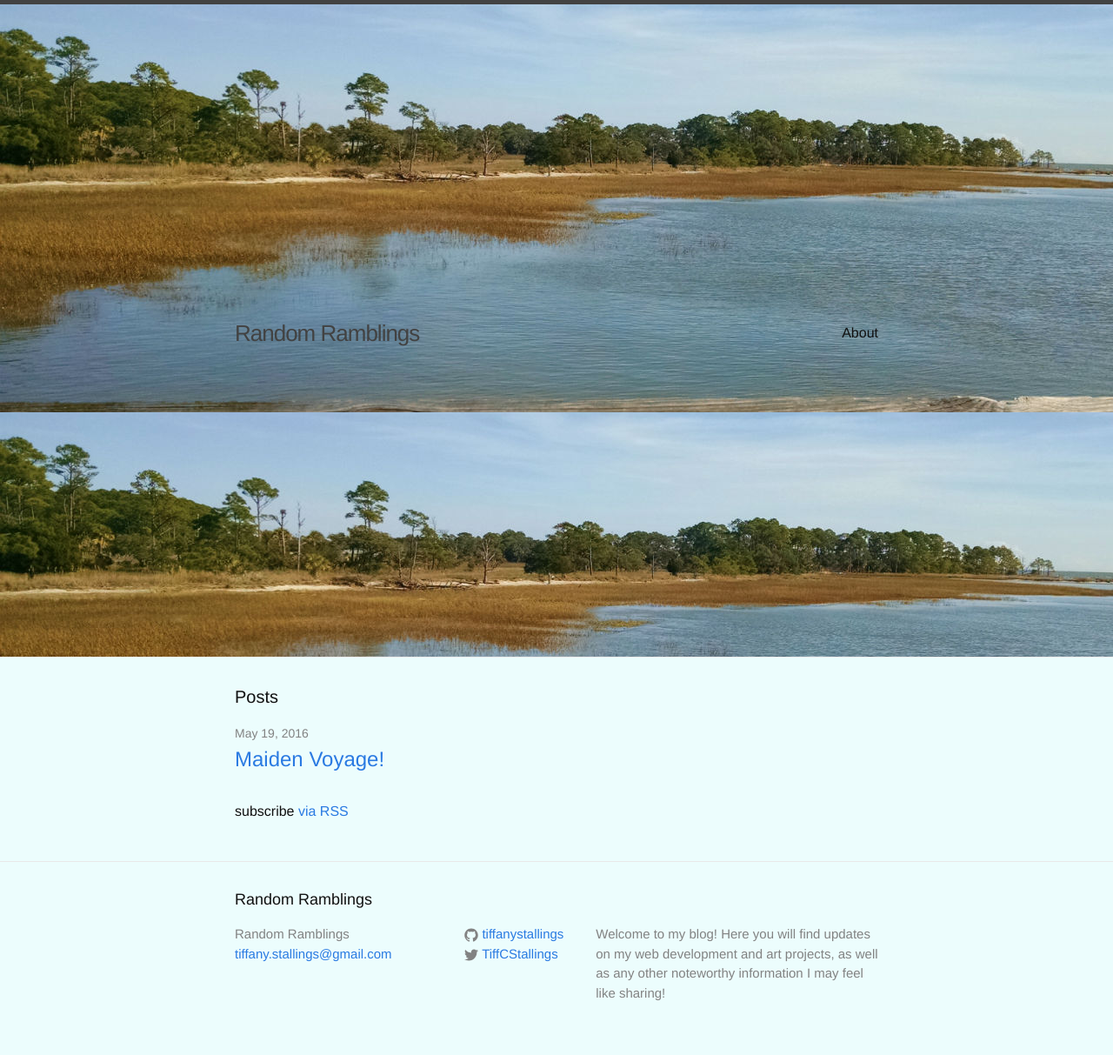
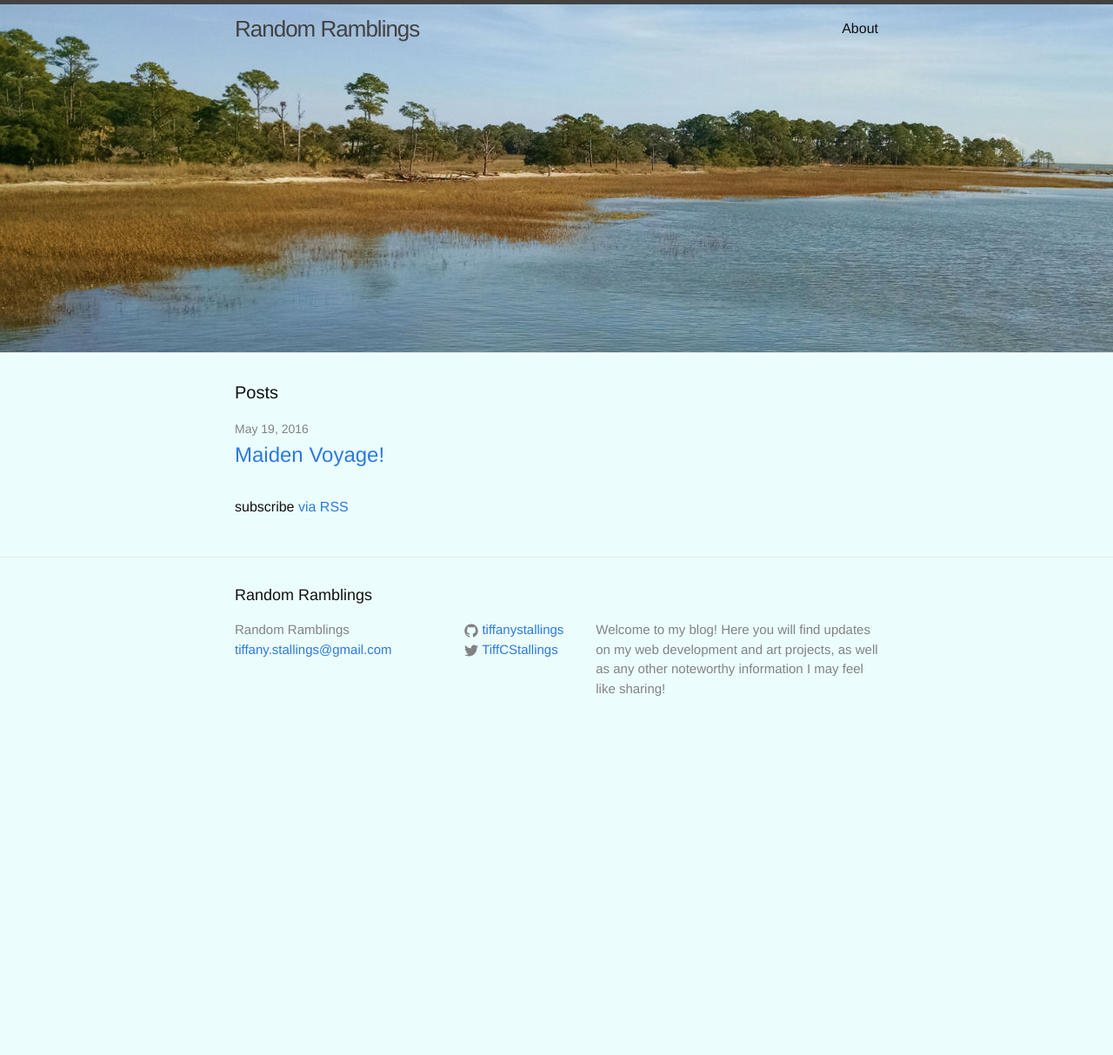
Before and after one commit to tiffanystallings/blog, a Jekyll site: the page built from index.html, in a window 1280 px wide. Shown: the whole page at 87% size. Built offline with Jekyll 4.4.1, drawn with Linux system fonts in a browser that asks for light colours; after the commit the page ends 900 px from its top, so only the background shows below that.

Commit message:
Fix header
Something went horribly wrong.

```diff
--- a/css/style.css
+++ b/css/style.css
@@ -1,5 +1,5 @@
 .site-header {
 	background: url('../images/hunting.jpg');
 	height: 400px;
-	padding-top: 350px;
+	padding-top: auto;
 }
```
